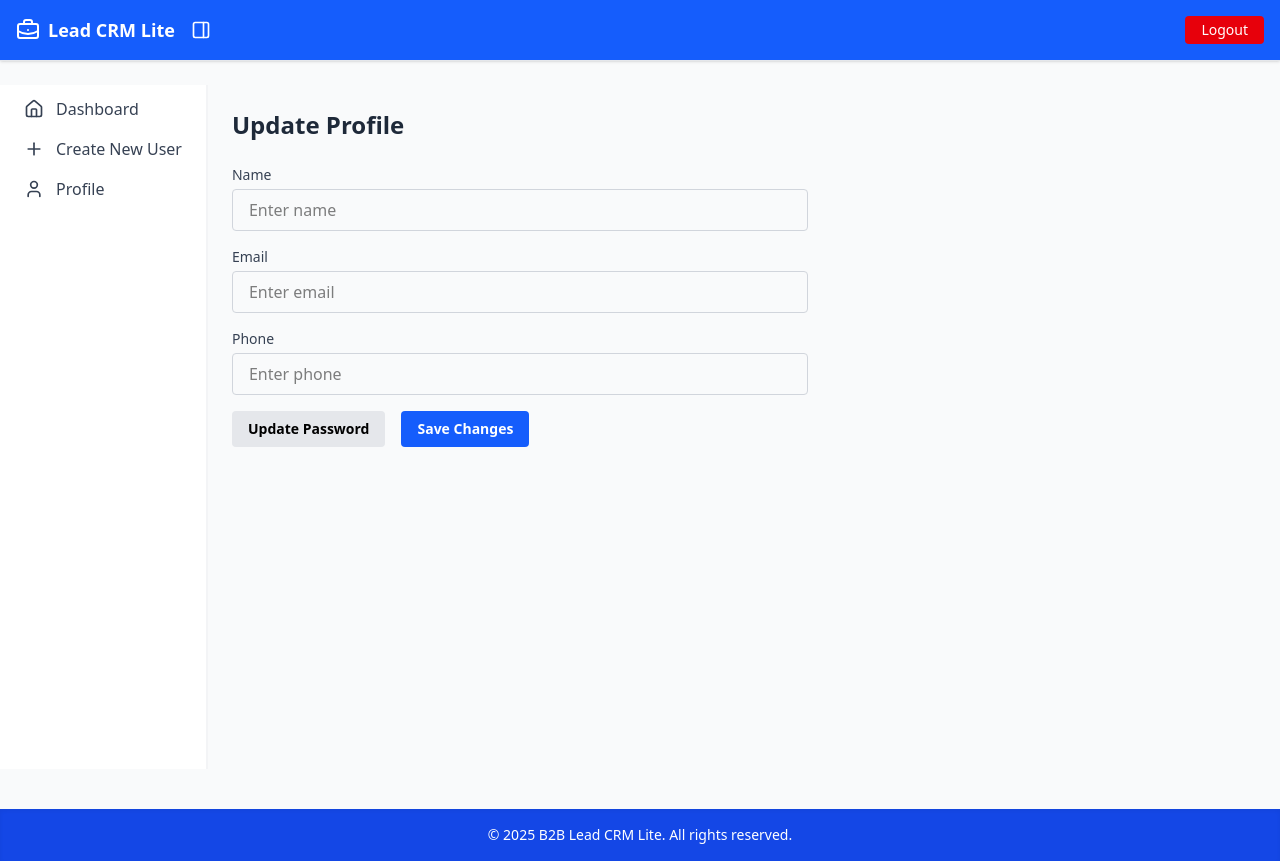
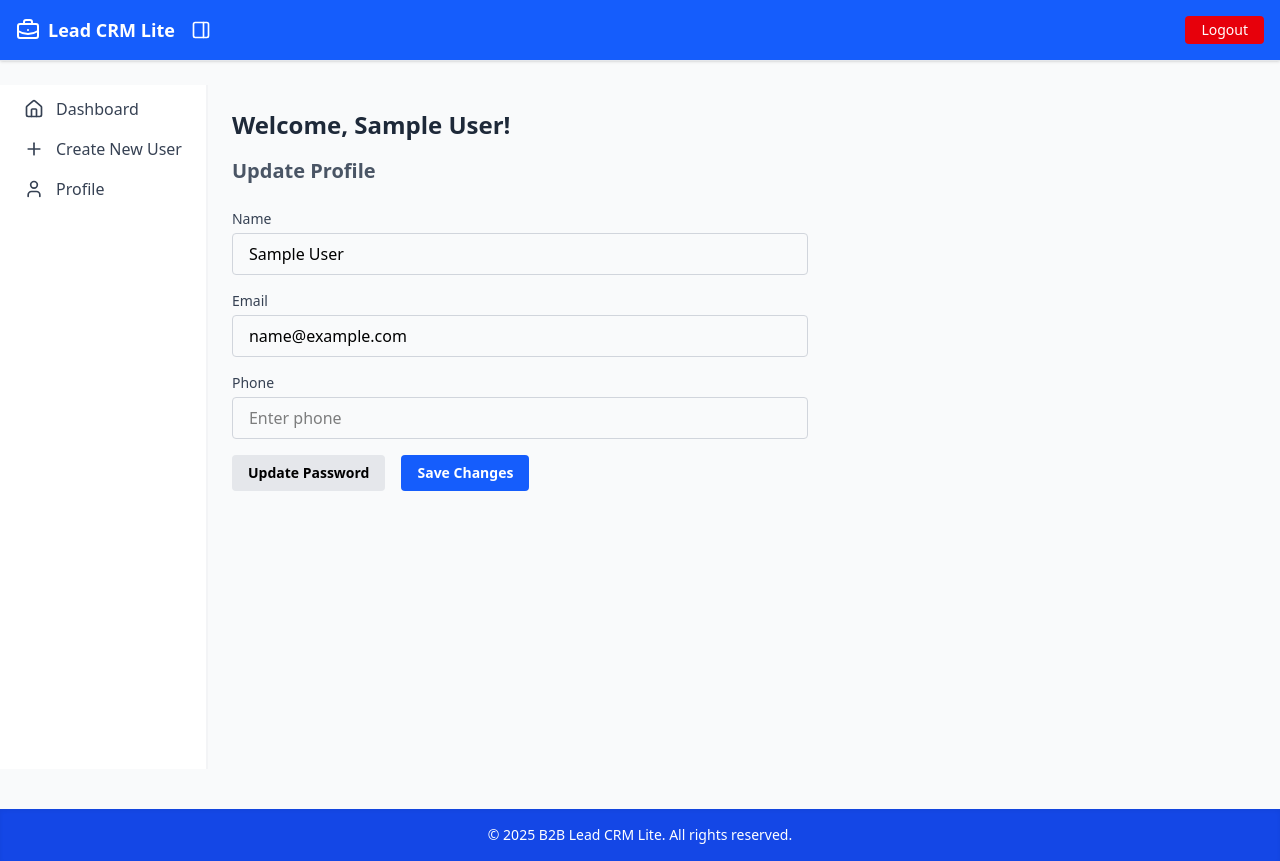
Before and after one commit to sukhdeep143/B2B_lead_crm_lite, a React (Vite) app in the folder client/: page /dashboard in a window 1280 px wide. Built offline with nearby package versions, Linux system fonts and the light colour scheme; sample sign-in values are in the browser's storage.

Commit message:
Admin data fetch in the dashbord

```diff
--- a/client/src/pages/Dashboard.jsx
+++ b/client/src/pages/Dashboard.jsx
@@ -1,30 +1,46 @@
 import Navbar2 from '../components/Navbar2';
 import Sidebar from '../components/Sidebar';
 import Footer from '../components/Footer';
-import { useState } from 'react';
+import { useEffect, useState } from 'react';
 
 const Dashboard = () => {
   const [sidebarOpen, setSidebarOpen] = useState(true);
+  const [user, setUser] = useState(null);
 
   const toggleSidebar = () => {
     setSidebarOpen(!sidebarOpen);
   };
 
+  useEffect(() => {
+    const userData = localStorage.getItem('user');
+    if (userData) {
+      setUser(JSON.parse(userData));
+    } else {
+      window.location.href = '/login';
+    }
+  }, []);
+
   return (
     <>
-      <Navbar2  toggleSidebar={toggleSidebar} />
+      <Navbar2 toggleSidebar={toggleSidebar} />
       <div className="flex flex-col h-screen">
         <div className="flex flex-grow overflow-hidden mt-6">
           <Sidebar isOpen={sidebarOpen} />
           <main className="flex-1 overflow-y-auto p-6 bg-gray-50">
             <div className="max-w-xl w-full">
-              <h1 className="text-2xl font-bold mb-6 text-gray-800">Update Profile</h1>
+              <h1 className="text-2xl font-bold mb-4 text-gray-800">
+                Welcome, {user?.name || 'User'}!
+              </h1>
+              <h2 className="text-xl font-semibold mb-6 text-gray-600">
+                Update Profile
+              </h2>
               <form className="space-y-4">
                 <div>
                   <label className="block text-sm font-medium text-gray-700">Name</label>
                   <input
                     type="text"
                     name="name"
+                    defaultValue={user?.name}
                     placeholder="Enter name"
                     className="w-full mt-1 px-4 py-2 border rounded border-gray-300"
                     required
@@ -35,6 +51,7 @@ const Dashboard = () => {
                   <input
                     type="email"
                     name="email"
+                    defaultValue={user?.email}
                     placeholder="Enter email"
                     className="w-full mt-1 px-4 py-2 border rounded border-gray-300"
                     required
--- a/client/src/pages/Login.jsx
+++ b/client/src/pages/Login.jsx
@@ -9,21 +9,29 @@ const Login = () => {
   const [form, setForm] = useState({ email: "", password: "" });
   const [error, setError] = useState("");
 
+  // Update form data
   const handleChange = (e) =>
     setForm({ ...form, [e.target.name]: e.target.value });
 
+  // Handle form submission
   const handleSubmit = async (e) => {
     e.preventDefault();
     setError("");
+
     try {
       const res = await axios.post(
         "http://localhost:5000/api/auth/login",
         form
       );
+
+      // Save token and user info
       localStorage.setItem("token", res.data.token);
+      localStorage.setItem("user", JSON.stringify(res.data.user));
+
+      // Redirect to Dashboard
       window.location.href = "/Dashboard";
     } catch (err) {
-      setError(err.response?.data?.message || "Login failed");
+      setError(err.response?.data?.message || "Login failed. Please try again.");
     }
   };
 
@@ -34,6 +42,7 @@ const Login = () => {
       <div className={styles.container}>
         <form onSubmit={handleSubmit} className={styles.form}>
           <h1 className={styles.heading}>Welcome back</h1>
+
           <label className={styles.label}>Email</label>
           <input
             name="email"
@@ -44,6 +53,7 @@ const Login = () => {
             required
             className={styles.input}
           />
+
           <label className={styles.label}>Password</label>
           <input
             name="password"
@@ -54,10 +64,13 @@ const Login = () => {
             required
             className={styles.input}
           />
+
           <button type="submit" className={styles.submitBtn}>
             Login
           </button>
+
           {error && <div className={styles.error}>{error}</div>}
+
           <div className={styles.linkRow}>
             Don't have an account?{" "}
             <Link to="/register" className={styles.link}>
@@ -66,6 +79,7 @@ const Login = () => {
           </div>
         </form>
       </div>
+
       <Footer />
     </div>
   );
```
Also changed, not shown: 1 other file (tests, documents, lock files or other folders).
